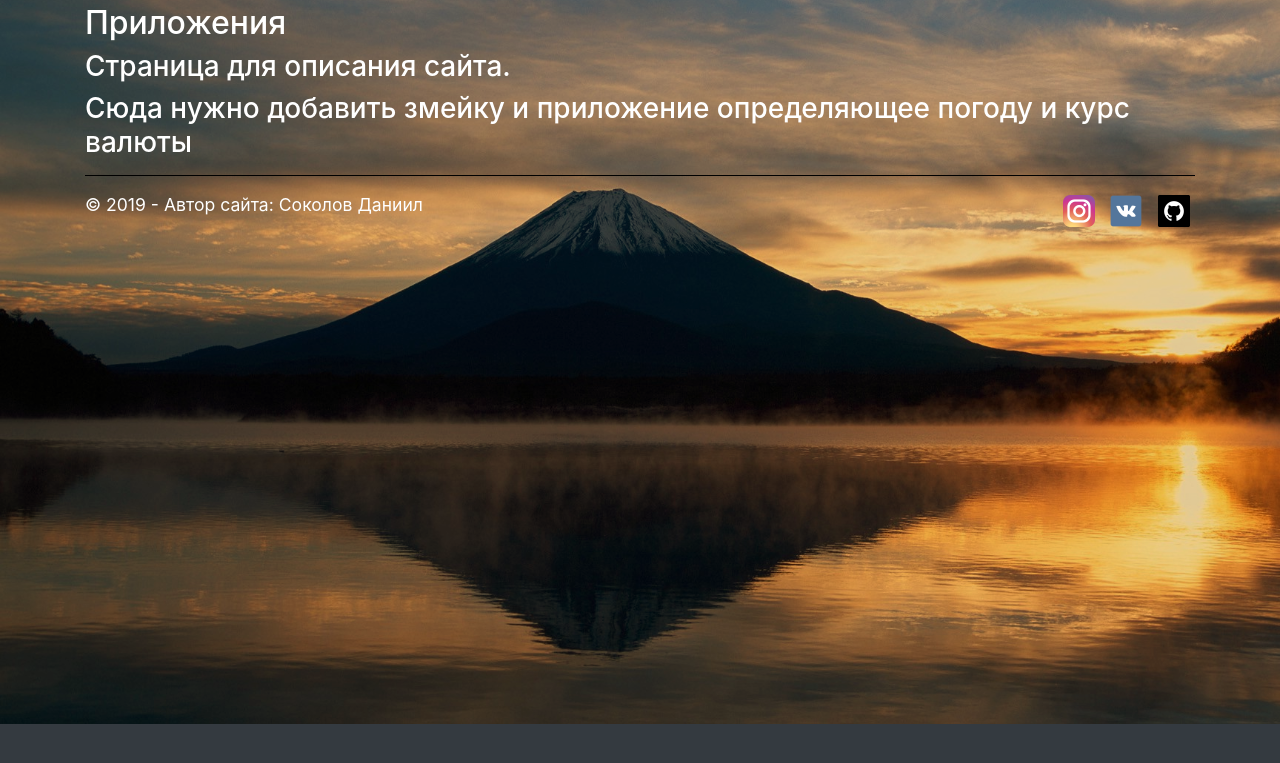
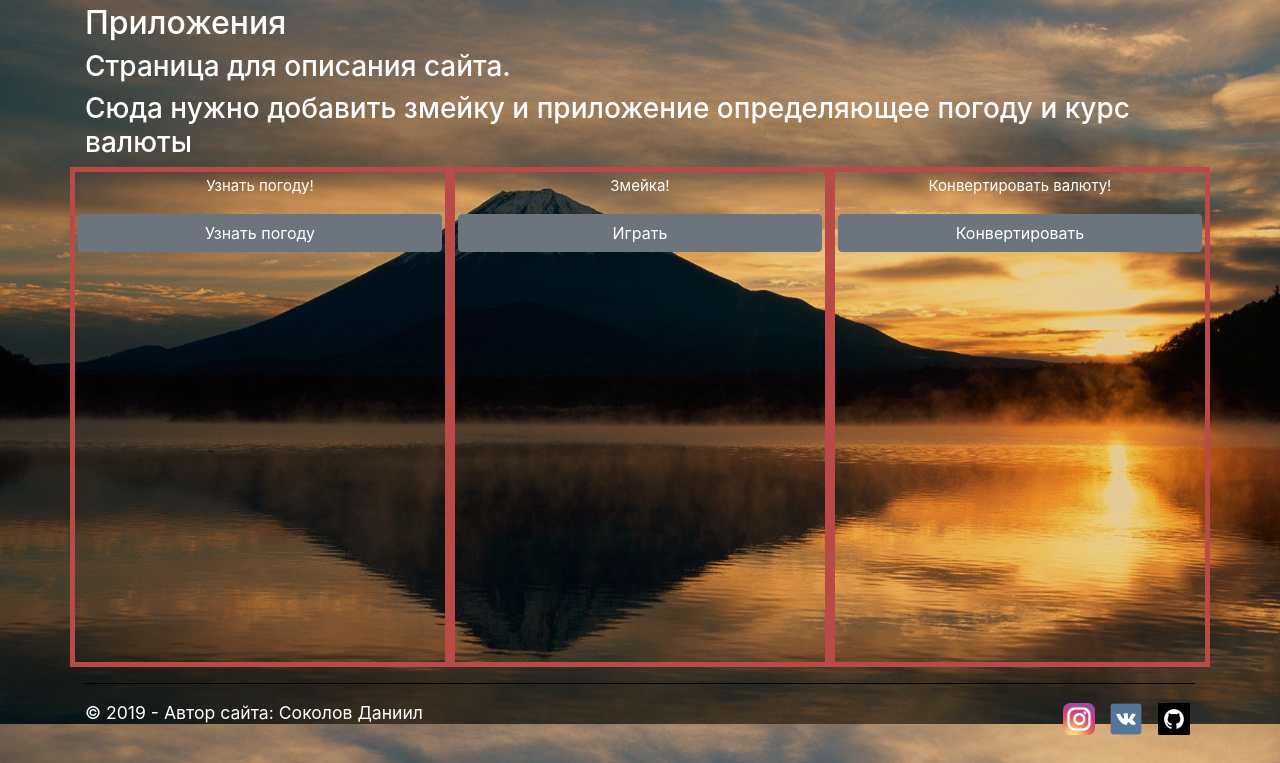
Before and after one commit to Dan4yks/Django, a Django app: page /applications/ in a window 1280 px wide. Shown: the part 76-839 px from the top of the page. Before the commit the page ends 800 px from the top, so only its background shows below. Run offline with Django 3.2, Linux system fonts and the light colour scheme; the visitor is signed in with stand-in values (Sample User, id 1); some libraries are stand-ins or nearby versions.

Commit message:
Version 1.4

```diff
--- a/app/forms.py
+++ b/app/forms.py
@@ -49,6 +49,6 @@ class ReviewForm (forms.ModelForm):
         exclude = ('user_name',)
         widgets = {
             'review':forms.Textarea(attrs={'class': 'form-control',
-                                            'cols': 60,
+                                            'placeholder': 'Напишите что-нибудь =)',
                                             'rows': 5 }),
         }
--- a/app/static/app/content/style.css
+++ b/app/static/app/content/style.css
@@ -60,11 +60,30 @@ header{
   font-size: 0.7em;
 }
 pre{
-  background-color: #ffffff;
+  background-color: #ffffff
 }
 footer {
   color:white;
   font-size:1.1em;
+}
+.application {
+  border: 5px solid #b94a48;
+  margin-left: auto;
+  text-align: center;
+  font-size: 15px;
+  padding: 3px;
+  transition: 5s all;
+  min-height: 500px;
+}
+.application.game button{
+  transition: 5s all;
+}
+.application.game button:hover{
+
+  transform: scale(1.1);
+}
+.application.game:hover{
+  transform: scale(1.5);
 }
 @media (max-width: 1000px){
   body {
--- a/app/templates/app/applications.html
+++ b/app/templates/app/applications.html
@@ -4,4 +4,18 @@
 <h2>{{ title }}</h2>
 <h3>{{ message }}</h3>
 <h3>Сюда нужно добавить змейку и приложение определяющее погоду и курс валюты</h3>
+<div class="row">
+  <div class="col-md-4 application">
+    <p>Узнать погоду!</p>
+    <button type="button" class="btn btn-secondary btn-block">Узнать погоду</button>
+  </div>
+  <div class="col-md-4 application game">
+    <p>Змейка!</p>
+    <button type="button" class="btn btn-secondary btn-block">Играть</button>
+  </div>
+  <div class="col-md-4 application">
+    <p>Конвертировать валюту!</p>
+    <button type="button" class="btn btn-secondary btn-block">Конвертировать</button>
+  </div>
+</div>
 {% endblock %}
--- a/app/templates/app/index.html
+++ b/app/templates/app/index.html
@@ -5,7 +5,7 @@
 <div class="content">
   <div class="row">
       <div class="col-md-12">
-          <h2 class="text-center">Тест гита! Описание практики</h2>
+          <h2 class="text-center">Описание практики</h2>
       </div>
       <div class="col-md-6">
           <p class="text-justify">Lorem, ipsum dolor sit amet consectetur adipisicing elit. Amet vitae dolore suscipit molestiae libero. In eligendi nulla natus odio cumque quas odit libero. Dolores sit optio voluptatum quis itaque illo. Nisi amet libero vero quae? Unde doloribus fuga quod impedit consectetur magni maiores ea exercitationem cupiditate repellat! Dolores, commodi voluptatibus recusandae, velit officiis sapiente adipisci, voluptatem deleniti rem tenetur odit maiores pariatur suscipit qui? Deserunt amet doloribus ratione asperiores culpa tenetur dolorem! Incidunt deserunt eligendi distinctio repudiandae fugit, ipsam ipsa ullam laudantium laborum inventore iusto cupiditate porro accusamus maiores saepe accusantium dolore nemo fuga possimus a rem. Quidem, itaque. Nemo.</p>
--- a/app/templates/app/layout.html
+++ b/app/templates/app/layout.html
@@ -8,7 +8,7 @@
   <title>{{ title }} - My Django Application</title>
   <link rel="stylesheet" href="https://stackpath.bootstrapcdn.com/bootstrap/4.3.1/css/bootstrap.min.css">
   {% load staticfiles %}
-  <link rel="stylesheet" type="text/css" href="{% static 'app/content/style.css' %}" />
+  <link rel="stylesheet" href="{% static 'app/content/Style.css' %}" type="text/css">
 </head>
 
 <body>
@@ -50,10 +50,10 @@
       </div>
       <div class="col-6 text-right">
         <a class="badge" href="https://www.instagram.com/dan4yk_/?hl=ru">
-          <img src="{% static 'app/img/instagram.png' %}" >
+          <img src="{% static 'app/img/instagram.png' %}">
         </a>
         <a class="badge" href="https://vk.com/dan2801">
-          <img src="{% static 'app/img/vk.png' %}" >
+          <img src="{% static 'app/img/vk.png' %}">
         </a>
         <a class="badge" href="https://github.com/Dan4ykS/Django">
           <img src="{% static 'app/img/github.png' %}">
```
